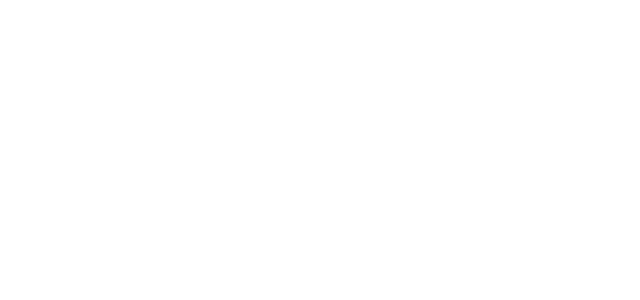
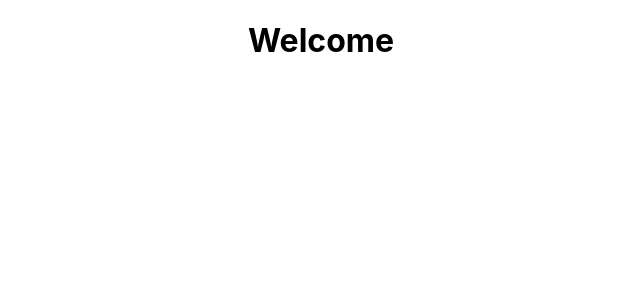
Before and after one commit to panosjapan7/todo-app-2, a React (Create React App) app: page / in a window 1280 px wide. Before the commit this address had no page. Shown: the top 300 px of the page, without its empty margins (319-959 px from the left). Built offline with nearby package versions, Linux system fonts and the light colour scheme.

Commit message:
created Welcome page,route

```diff
--- a/src/App.js
+++ b/src/App.js
@@ -1,12 +1,13 @@
 import { BrowserRouter as Router, Routes, Route, Link } from 'react-router-dom';
 import './App.css';
 import Register from './pages/Register';
+import Welcome from './pages/Welcome';
 
 function App() {
   return (
     <div className="App">
       <Routes>
-        {/* <Route path="/" element={<Welcome />} />  */}
+        <Route path="/" element={<Welcome />} />
         <Route path="/register" element={<Register />} />
       </Routes>
     </div>
--- a/src/pages/Register.js
+++ b/src/pages/Register.js
@@ -1,4 +1,3 @@
-
 import React from 'react'
 import { useNavigate } from 'react-router-dom'
 
--- /dev/null
+++ b/src/pages/Welcome.js
@@ -0,0 +1,12 @@
+import React from 'react'
+import { useNavigate } from 'react-router-dom'
+
+export function Welcome() {
+  return (
+    <div>
+        <h1>Welcome</h1>
+    </div>
+  )
+}
+
+export default Welcome
```
